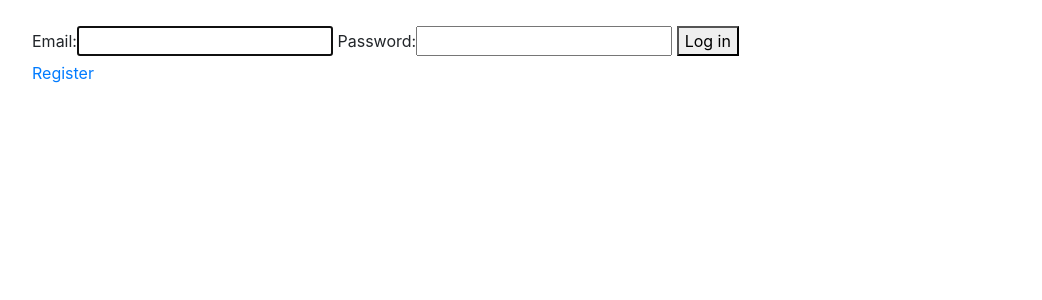
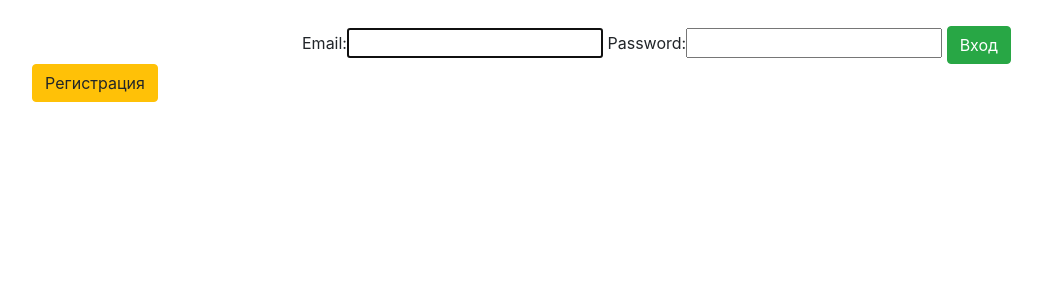
Before and after one commit to hristo-grudev/restaurant_django, a Django app: page /accounts/login/?next=/accounts/edit-profile/password/ in a window 1280 px wide. Shown: the part 56-356 px from the top of the page, without its empty margins (53-1095 px from the left). Run offline with Django 3.2, Linux system fonts and the light colour scheme; some libraries are stand-ins or nearby versions.

```diff
--- a/restaurant_project/accounts/views.py
+++ b/restaurant_project/accounts/views.py
@@ -3,6 +3,7 @@ from django.contrib import messages
 from django.contrib.auth import logout, get_user_model
 from django.contrib.auth import views as auth_views
 from django.http import HttpResponseRedirect
+from django.shortcuts import redirect
 from django.urls import reverse_lazy
 from django.views import View
 from django.views.generic import CreateView, DetailView, UpdateView, RedirectView
@@ -46,6 +47,12 @@ class EditProfileView(UpdateView):
     template_name = 'accounts/profile_edit.html'
     form_class = EditProfileForm
 
+    def dispatch(self, request, *args, **kwargs):
+        if self.request.user.id != kwargs['pk']:
+            return redirect('details profile', self.request.user.id)
+
+        return super().dispatch(request, *args, **kwargs)
+
     def get_success_url(self):
         return reverse_lazy('details profile', args=(self.request.user.id,))
 
--- a/restaurant_project/main/forms/kitchen_forms.py
+++ b/restaurant_project/main/forms/kitchen_forms.py
@@ -53,6 +53,7 @@ class EditItemFrom(BootstrapFormMixin, ModelForm):
         self.fields['price'].label = self.PRICE_LABEL
         self.fields['image'].label = self.IMAGE_LABEL
 
+
     def save(self, commit=True):
         item = super().save(commit=False)
 
--- a/templates/accounts/login_page.html
+++ b/templates/accounts/login_page.html
@@ -2,24 +2,24 @@
 {% load static %}
 
 {% block page_content %}
-<div class="wrapper fadeInDown">
-  <div id="formContent">
+    <div class="row">
+        <div class="col-lg-3"></div>
 
-    <form method="POST">
-        {% csrf_token %}
-        {{ form }}
-        <button type="submit">Log in</button>
+            <form method="POST">
+                {% csrf_token %}
+                {{ form }}
+                <button type="submit" class="btn btn-success">Вход</button>
 
 
-{#        <img src="{% static 'images/Logo.jpg' %}">#}
+        {#        <img src="{% static 'images/Logo.jpg' %}">#}
 
-    </form>
+            </form>
+        <div class="col-lg-6">
+            <a class="underlineHover btn btn-warning" href="{% url 'register user' %}">Регистрация</a>
+        </div>
 
-    <!-- Remind Passowrd -->
-    <div id="formFooter">
-      <a class="underlineHover" href="{% url 'register user' %}">Register</a>
     </div>
 
-  </div>
-</div>
+
+
 {% endblock %}
--- a/templates/accounts/profile_create.html
+++ b/templates/accounts/profile_create.html
@@ -1,7 +1,7 @@
 {% extends 'base.html' %}
 
 {% block page_content %}
-    <h1 class="text-center">Create Your Profile</h1>
+    <h1 class="text-center">Създаване на профил</h1>
     <div class="row">
         <div class="col-lg-3"></div>
         <div class="col-lg-6">
--- a/templates/waiters/table_details.html
+++ b/templates/waiters/table_details.html
@@ -16,13 +16,13 @@
             </div>
         </div>
     {% else %}
-        <nav class="navbar navbar-expand-lg navbar-light bg-light">
+        <nav class="navbar navbar-expand-lg navbar-dark bg-dark">
             <div class="collapse navbar-collapse" id="navbarSupportedContent">
                 <ul class="navbar-nav mr-auto">
                     {% for cat in categories %}
                         <li class="nav-item active">
                             <a href="{% url 'table details' pk %}?category={{ cat.id }}"
-                               class="btn btn-primary">{{ cat.name }}</a>
+                               class="btn navbar-brand">{{ cat.name }}</a>
                         </li>
                     {% endfor %}
 
```
Also changed, not shown: restaurant_project/main/views/kitchen.py (+7 -2 lines).
